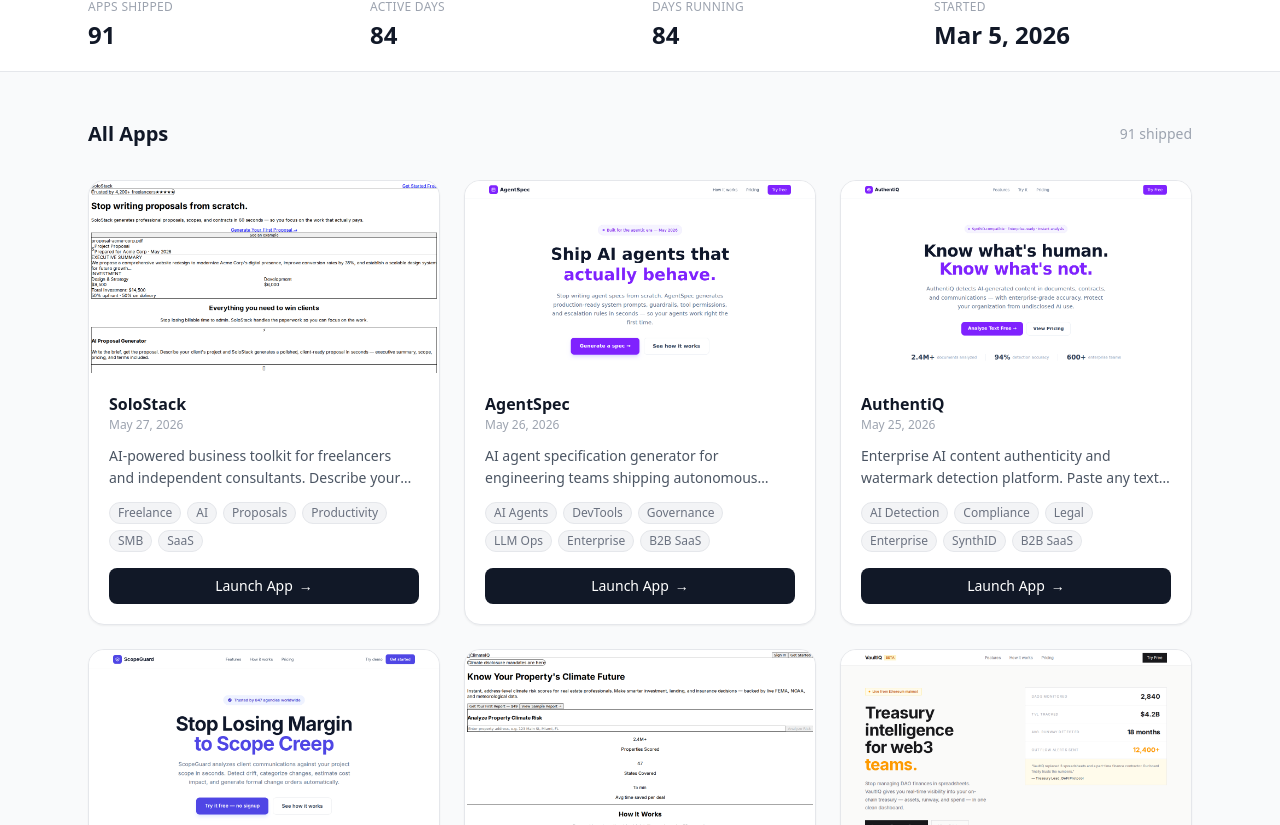
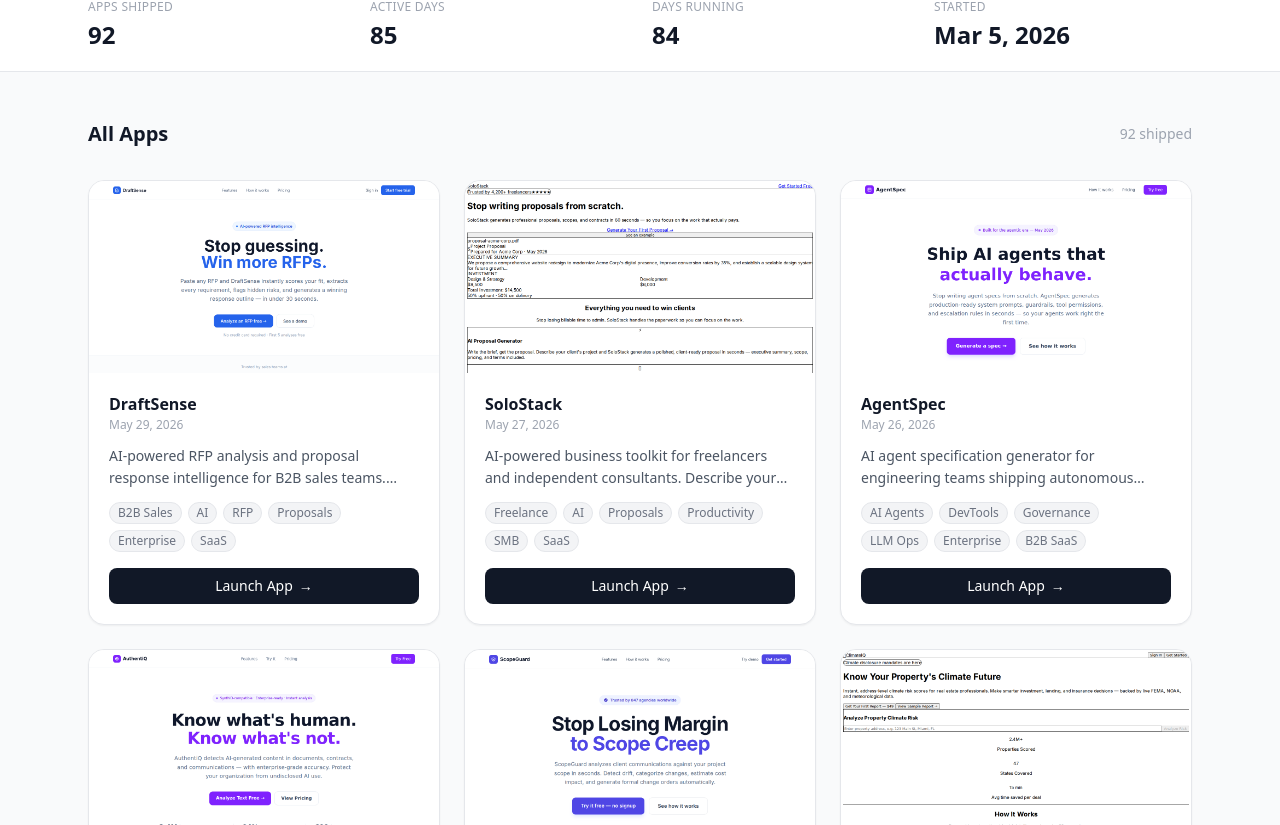
Before and after one commit to OCBuilder6/richf-labs-showcase, a Next.js app: page / in a window 1280 px wide. Shown: the part 478-1303 px from the top of the page. Built offline with nearby package versions, Linux system fonts and the light colour scheme.

Commit message:
Add DraftSense (2026-05-29) - AI-powered RFP intelligence

```diff
--- a/src/data/apps.ts
+++ b/src/data/apps.ts
@@ -11,6 +11,17 @@
 }
 
 export const apps: App[] = [
+  {
+    id: "2026-05-29-draftsense",
+    name: "DraftSense",
+    date: "2026-05-29",
+    description: "AI-powered RFP analysis and proposal response intelligence for B2B sales teams. Paste any RFP and DraftSense instantly scores your fit, extracts every requirement, flags hidden risks, and generates a winning response outline — in under 30 seconds. Stop spending 40 hours responding to RFPs blind. Win more deals with strategic AI intelligence.",
+    url: "https://2026-05-29-draftsense.vercel.app",
+    repoUrl: "https://github.com/OCBuilder6/2026-05-29-draftsense",
+    tags: ["B2B Sales", "AI", "RFP", "Proposals", "Enterprise", "SaaS"],
+    gradient: "from-blue-500 to-indigo-600",
+    screenshot: "/screenshots/2026-05-29-draftsense.png",
+  },
   {
     id: "2026-05-27-solostack",
     name: "SoloStack",
```
Also changed, not shown: public/screenshots/2026-05-29-draftsense.png (added).
